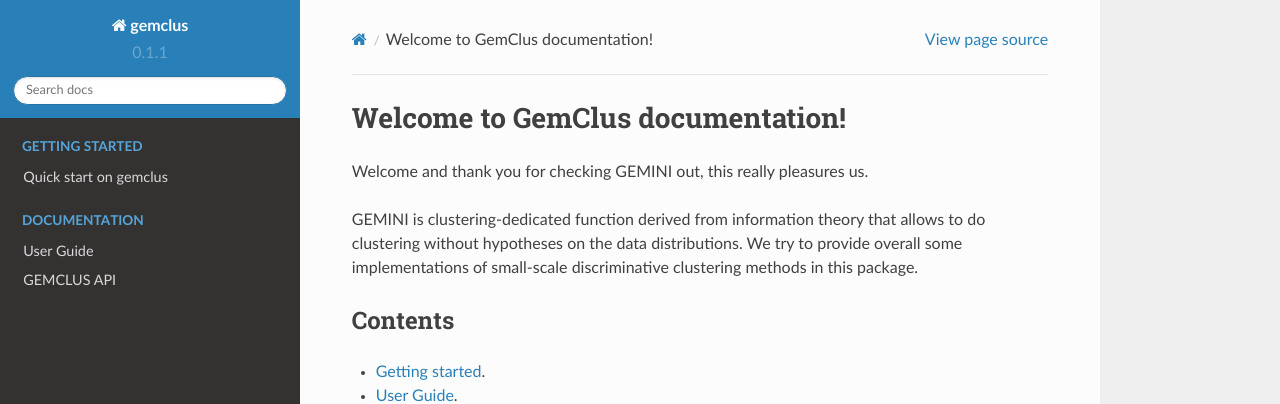
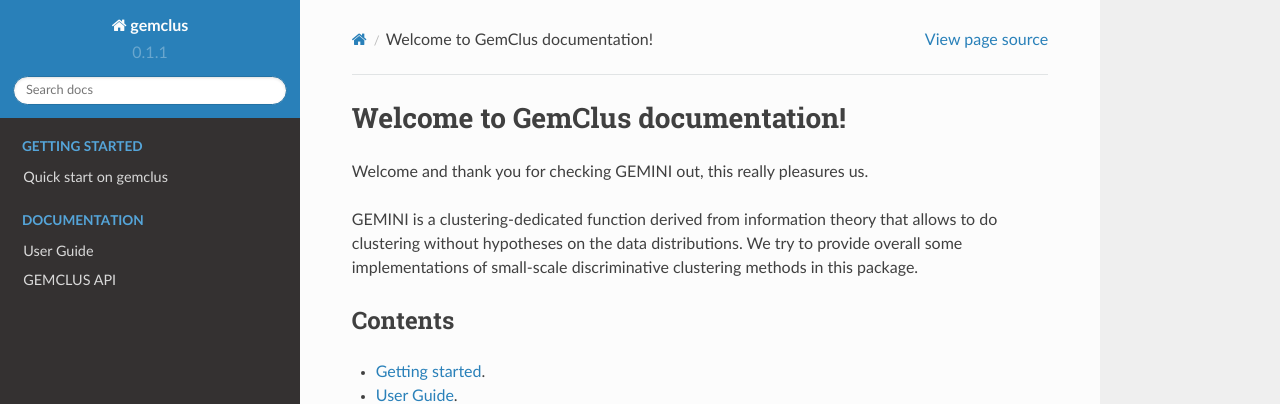
Before and after one commit to gemini-clustering/GemClus, a Sphinx documentation site: the page built from doc/index.rst, in a window 1280 px wide and 900 px high. Shown: the top 404 px of the window. Built offline with Sphinx 7.4.7 and the Read the Docs theme 2.0.0, drawn with Linux system fonts in a browser that asks for light colours; formulas are drawn with MathJax 3; pages that are not in the unit, such as notebooks, are missing from menus.

```diff
--- a/doc/index.rst
+++ b/doc/index.rst
@@ -3,7 +3,7 @@ Welcome to GemClus documentation!
 
 Welcome and thank you for checking GEMINI out, this really pleasures us.
 
-GEMINI is clustering-dedicated function derived from information theory that allows to do clustering without hypotheses
+GEMINI is a clustering-dedicated function derived from information theory that allows to do clustering without hypotheses
 on the data distributions. We try to provide overall some implementations of small-scale discriminative clustering
 methods in this package.
 
```
